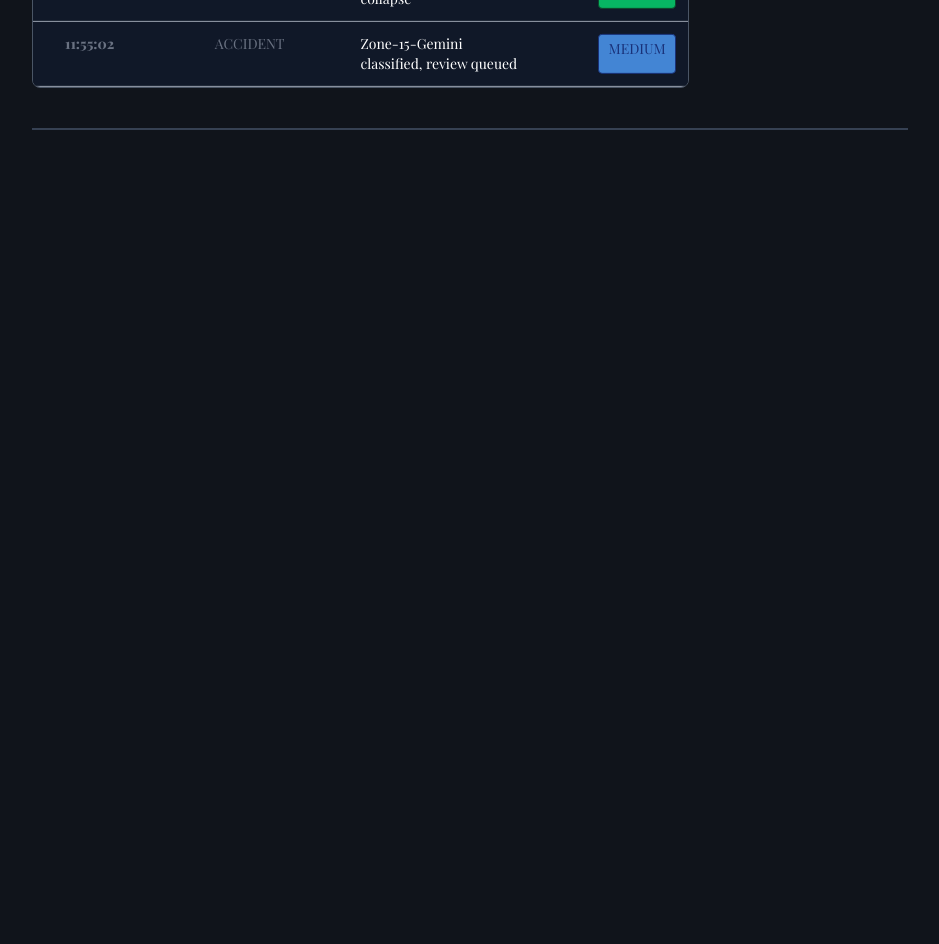
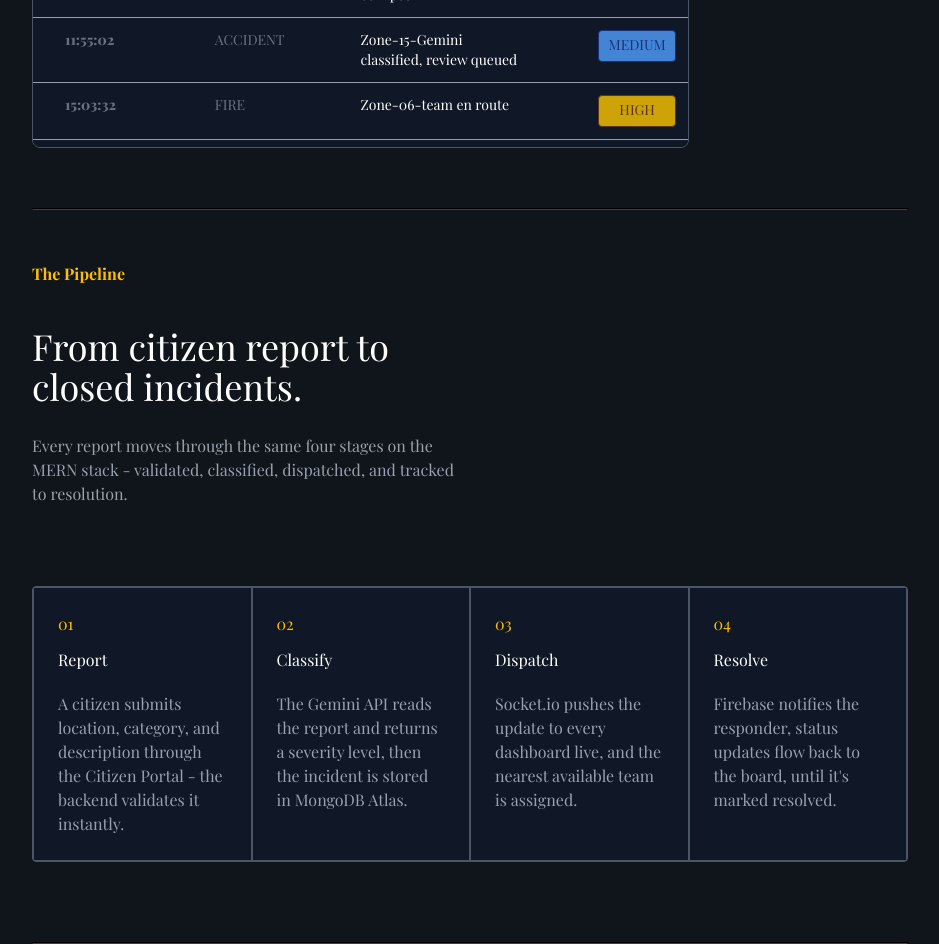
Before and after one commit to utsav8143/real-time-crisis-management-, a React app in the folder frontend/: page / in a window 1280 px wide. Shown: the part 860-1804 px from the top of the page, without its empty margins (180-1119 px from the left). Before the commit the page ends 990 px from the top, so only its background shows below. Built offline with nearby package versions, Linux system fonts and the light colour scheme; no server answers; the HTML template or start-up script is replaced by a standard one; a web font is replaced by a local one.

Commit message:
pipeline completed

```diff
--- a/frontend/src/components/landing/Header.jsx
+++ b/frontend/src/components/landing/Header.jsx
@@ -19,7 +19,7 @@ const Header = () => {
   return (
     <div >
       <div className="flex  lg:justify-evenly justify-between ">
-        <div className="flex  mt-3 ">
+        <div className="flex  mt-3 sm:ms-5 ">
           <div className=" h-3 w-3 bg-red-600 rounded-sm  mt-5  flex justify-center items-center animate-pulse  ">
             <div className="h-1.5 w-1.5 bg-red-900 rounded-sm "></div>
           </div>
--- a/frontend/src/components/landing/Hero.jsx
+++ b/frontend/src/components/landing/Hero.jsx
@@ -22,7 +22,7 @@ const Hero = () => {
           <div className="w-2 h-2 rounded-xl bg-red-700 shadow=[0_0_0_0_rgba(229,72,77,0.6)] animate-pulse-ring shrink"></div>
           <p className="text-white text-sm">MERN . SOCKET.IO . GEMINI</p>
         </div>
-        <div className="mt-7 w-1/2">
+        <div className="mt-7 lg:w-1/2">
           <h1 className="text-6xl font-bold text-white">
             Know the moment <span className="text-primary">it happens.</span>
           </h1>
@@ -47,7 +47,7 @@ const Hero = () => {
           How it works
         </a>
       </div>
-      <div className="border border-gray-600 w-3/4 h-55 mt-20 rounded-lg overflow-hidden relative">
+      <div className="border border-gray-600 lg:w-3/4 h-70 mt-20 rounded-lg overflow-hidden relative">
         <div className="flex justify-between p-3 border-b border-gray-600 bg-gray-700 relative z-10  ">
           <h1 className="font-bold text-gray-400">INCIDENT_LOG.STREAM</h1>
           <div className="flex items-center gap-1">
@@ -56,11 +56,11 @@ const Hero = () => {
           </div>
         </div>
 
-        <div className="relative flex-1 overflow-hidden bg-gray-900">
-          <div className="animate-scroll-up flex flex-col">
+        <div className="relative flex-1 overflow-hidden bg-gray-900 ">
+          <div className="animate-scroll-up flex flex-col ">
             {[...INCIDENTS, ...INCIDENTS].map((incident, index) => (
               <div
-                className="grid lg:grid-cols-4 p-3 border-b border-gray-400 text-sm shrink-0"
+                className="grid grid-cols-4 p-3 border-b border-gray-400 text-sm shrink-0"
                 key={index}
               >
                 <div className="text-gray-500 ms-5 font-extrabold">
@@ -69,7 +69,7 @@ const Hero = () => {
                 <div className="text-gray-500 ms-3">{incident.category}</div>
                 <div className="text-white">{incident.Location}</div>
                 <div
-                  className={`ms-20 border rounded-sm p-1 text-center opacity-80 ${getSeverityStyle(incident.severity)}`}
+                  className={`ms-20 border rounded-sm p-1 text-center opacity-80 sm:h-8 ${getSeverityStyle(incident.severity)}`}
                 >
                   {incident.severity}
                 </div>
@@ -78,7 +78,7 @@ const Hero = () => {
           </div>
         </div>
       </div>
-      <div className="bg-gray-700 w-full border border-gray-700 mt-10"></div>
+      <div className="border-b-gray-700 mt-15 border"></div>
     </div>
   );
 };
--- a/frontend/src/components/landing/Pipeline.jsx
+++ b/frontend/src/components/landing/Pipeline.jsx
@@ -0,0 +1,40 @@
+import React from 'react'
+
+const Pipeline = () => {
+  return (
+    <div className="mt-40" id='pipeline'>
+        <div className="">
+            <h1 className="text-primary font-bold ">The Pipeline</h1>
+        </div>
+        <div className="mt-10 lg:w-1/2">
+            <h2 className="text-4xl text-white">From citizen report to closed incidents.</h2>
+            <p className="text-gray-400 mt-7">Every report moves through the same four stages on the MERN stack - validated, classified, dispatched, and tracked to resolution.</p>
+        </div>
+        <div className="mt-20 grid lg:grid-cols-4 sm:grid-cols-2 border border-gray-600 rounded-sm">
+            <div className="p-6 border-gray-600 border bg-gray-900">
+                <h1 className="text-primary ">01</h1>
+                <h2 className="text-white mt-3">Report</h2>
+                <p className="mt-5 text-gray-400">A citizen submits location, category, and description through the Citizen Portal - the backend validates it instantly.</p>
+            </div>
+            <div className="p-6 border-gray-600 border bg-gray-900">
+                <h1 className="text-primary ">02</h1>
+                <h2 className="text-white mt-3">Classify</h2>
+                <p className="mt-5 text-gray-400">The Gemini API reads the report and returns a severity level, then the incident is stored in MongoDB Atlas.</p>
+            </div>
+            <div className="p-6 border-gray-600 border bg-gray-900">
+                <h1 className="text-primary ">03</h1>
+                <h2 className="text-white mt-3">Dispatch</h2>
+                <p className="mt-5 text-gray-400">Socket.io pushes the update to every dashboard live, and the nearest available team is assigned.</p>
+            </div>
+            <div className="p-6 border-gray-600 border bg-gray-900">
+                <h1 className="text-primary ">04</h1>
+                <h2 className="text-white mt-3">Resolve</h2>
+                <p className="mt-5 text-gray-400">Firebase notifies the responder, status updates flow back to the board, until it's marked resolved.</p>
+            </div>
+        </div>
+        <div className="mt-20 border border-b-gray-700"></div>
+    </div>
+  )
+}
+
+export default Pipeline
--- a/frontend/src/pages/LandingPage.jsx
+++ b/frontend/src/pages/LandingPage.jsx
@@ -1,13 +1,15 @@
 import React from 'react'
 import Header from '../components/landing/Header.jsx'
 import Hero from '../components/landing/Hero.jsx'
+import Pipeline from '../components/landing/Pipeline.jsx'
 
 const LandingPage = () => {
   return (
     <div>
       <Header />
-      <div className="ms-53 me-48">
+      <div className="lg:ms-53 lg:me-48 ms-6 me-6">
       <Hero/>
+      <Pipeline />
       </div>
     </div>
   )
```
